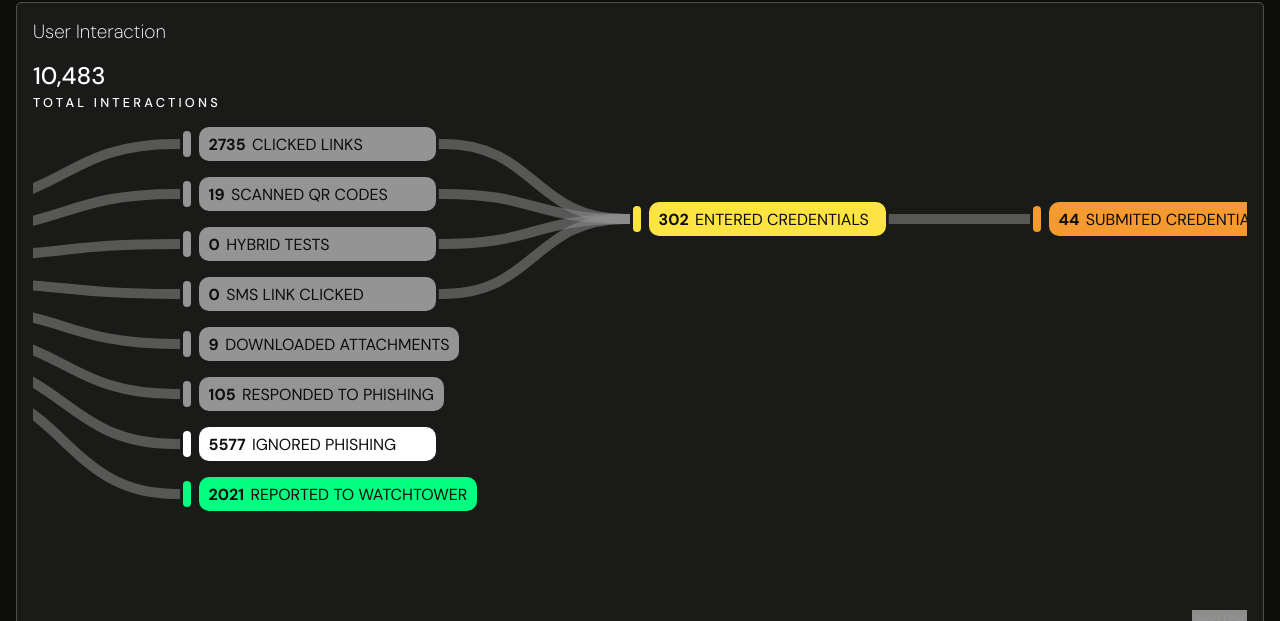
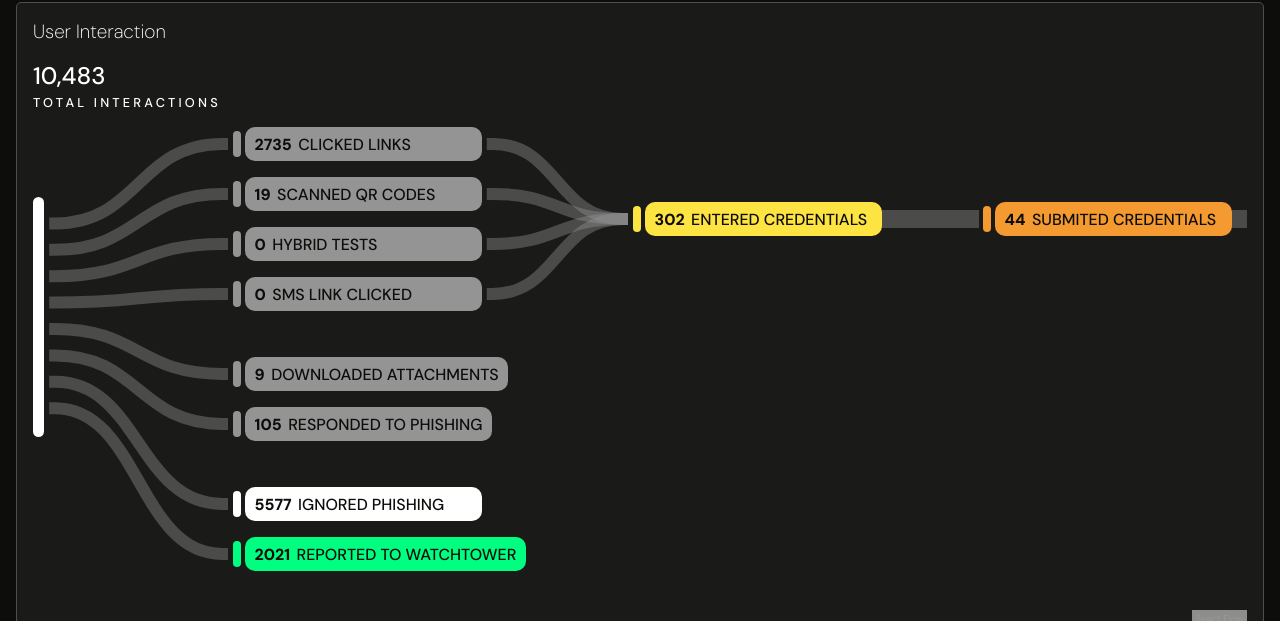
Before and after one commit to MohakWaghchaure/assignment-dune-security, a React (Create React App) app: page / in a window 1280 px wide. Shown: the part 80-701 px from the top of the page. Built offline with nearby package versions, Linux system fonts and the light colour scheme; what ag-grid-community would draw is missing.

Commit message:
style updates

```diff
--- a/src/components/CustomChart.tsx
+++ b/src/components/CustomChart.tsx
@@ -15,23 +15,23 @@ const initialEdges = [
   { id: '3-10', source: 'node-3', target: 'node-10', type: 'customEdge'},
   { id: '4-10', source: 'node-4', target: 'node-10', type: 'customEdge'},
   { id: '5-10', source: 'node-5', target: 'node-10', type: 'customEdge'},
-  { id: '10-11', source: 'node-10', target: 'node-11', type: 'customEdge'},
-  { id: '11-12', source: 'node-11', target: 'node-12', type: 'customEdge'},
+  { id: '10-11', source: 'node-10', target: 'node-11', type: 'CustomEdgeThick'},
+  { id: '11-12', source: 'node-11', target: 'node-12', type: 'CustomEdgeThick'},
 ];
 
 const initialNodes = [
-  { id: 'node-1', data: { backgroundColor: '#FFFFFF', label: '', count: 0 }, position: { x: -100, y: 50 }, type: 'startingNode', sourcePosition: Position.Right },
-  { id: 'node-2', data: { backgroundColor: '', label: 'CLICKED LINKS', count: 2735 }, position: { x: 150, y: 0 }, type: 'custom', sourcePosition: Position.Right, targetPosition: Position.Left },
-  { id: 'node-3', data: { backgroundColor: '', label: 'SCANNED QR CODES', count: 19 }, position: { x: 150, y: 50 }, type: 'custom', sourcePosition: Position.Right, targetPosition: Position.Left },
-  { id: 'node-4', data: { backgroundColor: '', label: 'HYBRID TESTS', count: 0 }, position: { x: 150, y: 100 }, type: 'custom', sourcePosition: Position.Right, targetPosition: Position.Left },
-  { id: 'node-5', data: { backgroundColor: '', label: 'SMS LINK CLICKED', count: 0 }, position: { x: 150, y: 150 }, type: 'custom', sourcePosition: Position.Right, targetPosition: Position.Left },
-  { id: 'node-6', data: { backgroundColor: '', label: 'DOWNLOADED ATTACHMENTS', count: 9 }, position: { x: 150, y: 200 }, type: 'custom', sourcePosition: Position.Right, targetPosition: Position.Left },
-  { id: 'node-7', data: { backgroundColor: '', label: 'RESPONDED TO PHISHING', count: 105 }, position: { x: 150, y: 250 }, type: 'custom', sourcePosition: Position.Right, targetPosition: Position.Left },
-  { id: 'node-8', data: { backgroundColor: '#FFFFFF', label: 'IGNORED PHISHING', count: 5577 }, position: { x: 150, y: 300 }, type: 'custom', sourcePosition: Position.Right, targetPosition: Position.Left },
-  { id: 'node-9', data: { backgroundColor: '#00FF81', label: 'REPORTED TO WATCHTOWER', count: 2021 }, position: { x: 150, y: 350 }, type: 'custom', sourcePosition: Position.Right, targetPosition: Position.Left },
+  { id: 'node-1', data: { backgroundColor: '#FFFFFF', label: '', count: 0 }, position: { x: 0, y: 70 }, type: 'startingNode', sourcePosition: Position.Right },
+  { id: 'node-2', data: { backgroundColor: '', label: 'CLICKED LINKS', count: 2735 }, position: { x: 200, y: 0 }, type: 'custom', sourcePosition: Position.Right, targetPosition: Position.Left },
+  { id: 'node-3', data: { backgroundColor: '', label: 'SCANNED QR CODES', count: 19 }, position: { x: 200, y: 50 }, type: 'custom', sourcePosition: Position.Right, targetPosition: Position.Left },
+  { id: 'node-4', data: { backgroundColor: '', label: 'HYBRID TESTS', count: 0 }, position: { x: 200, y: 100 }, type: 'custom', sourcePosition: Position.Right, targetPosition: Position.Left },
+  { id: 'node-5', data: { backgroundColor: '', label: 'SMS LINK CLICKED', count: 0 }, position: { x: 200, y: 150 }, type: 'custom', sourcePosition: Position.Right, targetPosition: Position.Left },
+  { id: 'node-6', data: { backgroundColor: '', label: 'DOWNLOADED ATTACHMENTS', count: 9 }, position: { x: 200, y: 230 }, type: 'custom', sourcePosition: Position.Right, targetPosition: Position.Left },
+  { id: 'node-7', data: { backgroundColor: '', label: 'RESPONDED TO PHISHING', count: 105 }, position: { x: 200, y: 280 }, type: 'custom', sourcePosition: Position.Right, targetPosition: Position.Left },
+  { id: 'node-8', data: { backgroundColor: '#FFFFFF', label: 'IGNORED PHISHING', count: 5577 }, position: { x: 200, y: 360 }, type: 'custom', sourcePosition: Position.Right, targetPosition: Position.Left },
+  { id: 'node-9', data: { backgroundColor: '#00FF81', label: 'REPORTED TO WATCHTOWER', count: 2021 }, position: { x: 200, y: 410 }, type: 'custom', sourcePosition: Position.Right, targetPosition: Position.Left },
   { id: 'node-10', data: { backgroundColor: '#FEE442', label: 'ENTERED CREDENTIALS', count: 302 }, position: { x: 600, y: 75 }, type: 'custom', sourcePosition: Position.Right, targetPosition: Position.Left },
-  { id: 'node-11', data: { backgroundColor: '#F59A31', label: 'SUBMITED CREDENTIALS', count: 44 }, position: { x: 1000, y: 75 }, type: 'custom', sourcePosition: Position.Right, targetPosition: Position.Left },
-  { id: 'node-12', data: { backgroundColor: '#EF3C1E', label: 'ENTERED MFA', count: 26 }, position: { x: 1400, y: 75 }, type: 'custom', sourcePosition: Position.Right, targetPosition: Position.Left },
+  { id: 'node-11', data: { backgroundColor: '#F59A31', label: 'SUBMITED CREDENTIALS', count: 44 }, position: { x: 950, y: 75 }, type: 'custom', sourcePosition: Position.Right, targetPosition: Position.Left },
+  { id: 'node-12', data: { backgroundColor: '#EF3C1E', label: 'ENTERED MFA', count: 26 }, position: { x: 1300, y: 75 }, type: 'custom', sourcePosition: Position.Right, targetPosition: Position.Left },
 ];
 
 const CustomNode = ({ data }: { data: { label: string, count: number, backgroundColor: string } }) => {
@@ -68,9 +68,9 @@ const StartingNode = ({ data }: { data: { backgroundColor: string } }) => {
 
 const CustomEdge: React.FC<EdgeProps> = ({ id, sourceX, sourceY, targetX, targetY }) => {
   const [edgePath] = getBezierPath({
-    sourceX: sourceX + 5,
+    sourceX: sourceX + 8,
     sourceY,
-    targetX: targetX - 5,
+    targetX: targetX - 8,
     targetY,
     sourcePosition: Position.Right,
     targetPosition: Position.Left,
@@ -81,16 +81,16 @@ const CustomEdge: React.FC<EdgeProps> = ({ id, sourceX, sourceY, targetX, target
     <BaseEdge
       id={id}
       path={edgePath}
-      style={{ stroke: '#949494', strokeWidth: 10, strokeLinecap: 'square', strokeOpacity: 0.5 }}
+      style={{ stroke: '#949494', strokeWidth: 12, strokeLinecap: 'square', strokeOpacity: 0.4 }}
     />
   );
 };
 
 const CustomEdgeThick: React.FC<EdgeProps> = ({ id, sourceX, sourceY, targetX, targetY }) => {
   const [edgePath] = getBezierPath({
-    sourceX: sourceX + 5,
+    sourceX: sourceX - 10,
     sourceY,
-    targetX: targetX - 5,
+    targetX: targetX - 10,
     targetY,
     sourcePosition: Position.Right,
     targetPosition: Position.Left,
@@ -98,29 +98,11 @@ const CustomEdgeThick: React.FC<EdgeProps> = ({ id, sourceX, sourceY, targetX, t
   });
 
   return (
-    <>
-      {/* Gradient Definition */}
-      <svg width="0" height="0">
-        <defs>
-          <linearGradient id="gradient1" x1="0%" y1="0%" x2="100%" y2="100%">
-            <stop offset="0%" style={{ stopColor: '#ff7e5f', stopOpacity: 1 }} />
-            <stop offset="100%" style={{ stopColor: '#feb47b', stopOpacity: 1 }} />
-          </linearGradient>
-        </defs>
-      </svg>
-
-      {/* BaseEdge with gradient */}
-      <BaseEdge
-        id={id}
-        path={edgePath}
-        style={{
-          stroke: 'url(#gradient1)', // Apply the gradient
-          strokeWidth: 10,
-          strokeLinecap: 'square',
-          strokeOpacity: 0.5,
-        }}
-      />
-    </>
+    <BaseEdge
+      id={id}
+      path={edgePath}
+      style={{ stroke: '#949494', strokeWidth: 18, strokeLinecap: 'square', strokeOpacity: 0.4 }}
+    />
   );
 };
 
--- a/src/styles/common.scss
+++ b/src/styles/common.scss
@@ -234,7 +234,7 @@ $color9: #4F4F4A;
                 background-color: $color8;
                 padding: 0.8rem 0.25rem;
                 border-radius: 10px;
-                margin-right: 0.5rem;
+                margin-right: 0.25rem;
             }
             .custom-node {
                 display: flex;
@@ -244,13 +244,13 @@ $color9: #4F4F4A;
                 min-width: 14rem;
                 .count{
                     font-size: 1rem;
-                    font-weight: 700;
+                    font-weight: 800;
                     padding: 0rem 0.2rem;
                     color: $color3;
                 }
                 .label{
                     font-size: 1rem;
-                    font-weight: 400;
+                    font-weight: 500;
                     padding: 0rem 0.2rem;
                     color: $color3;
                 }
```
